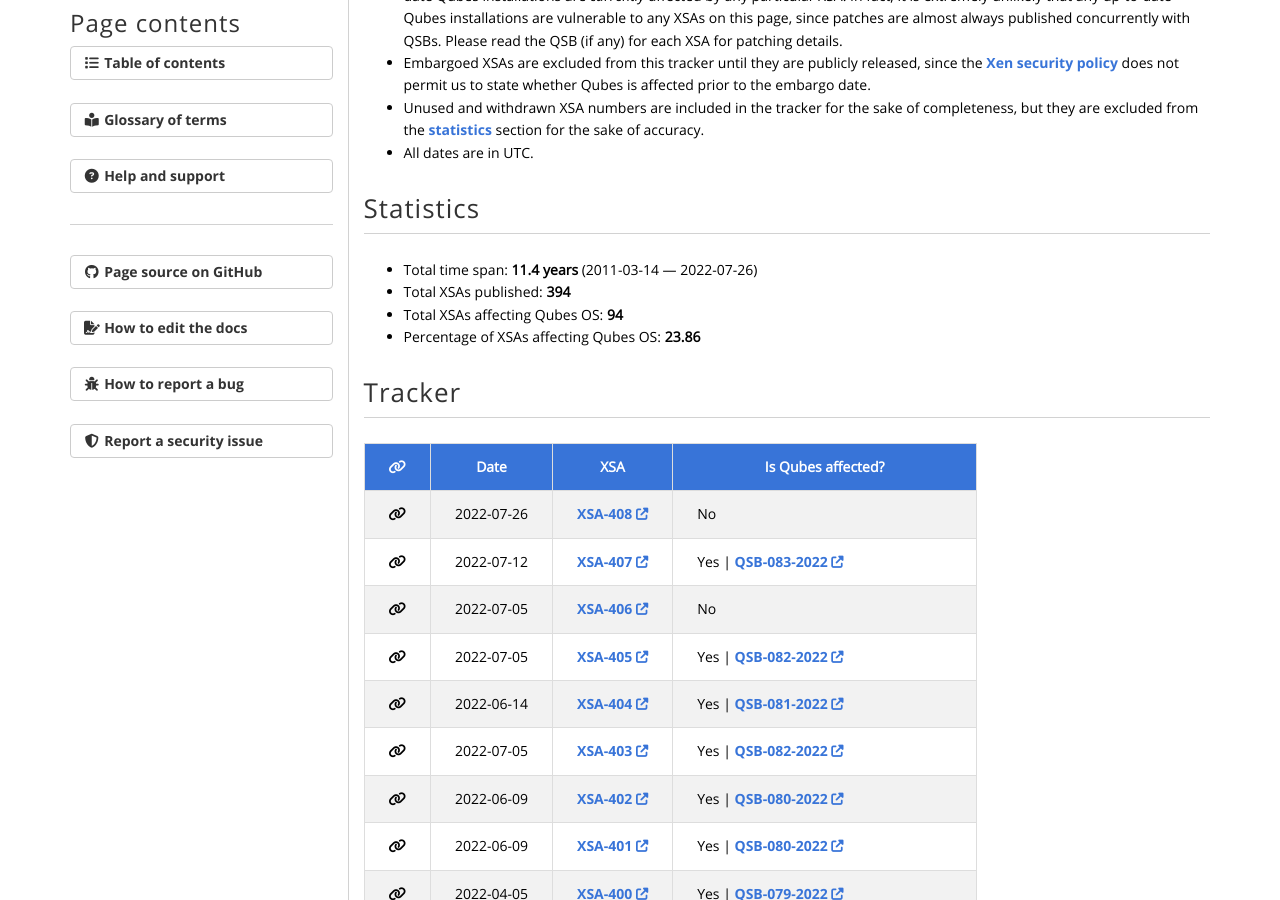
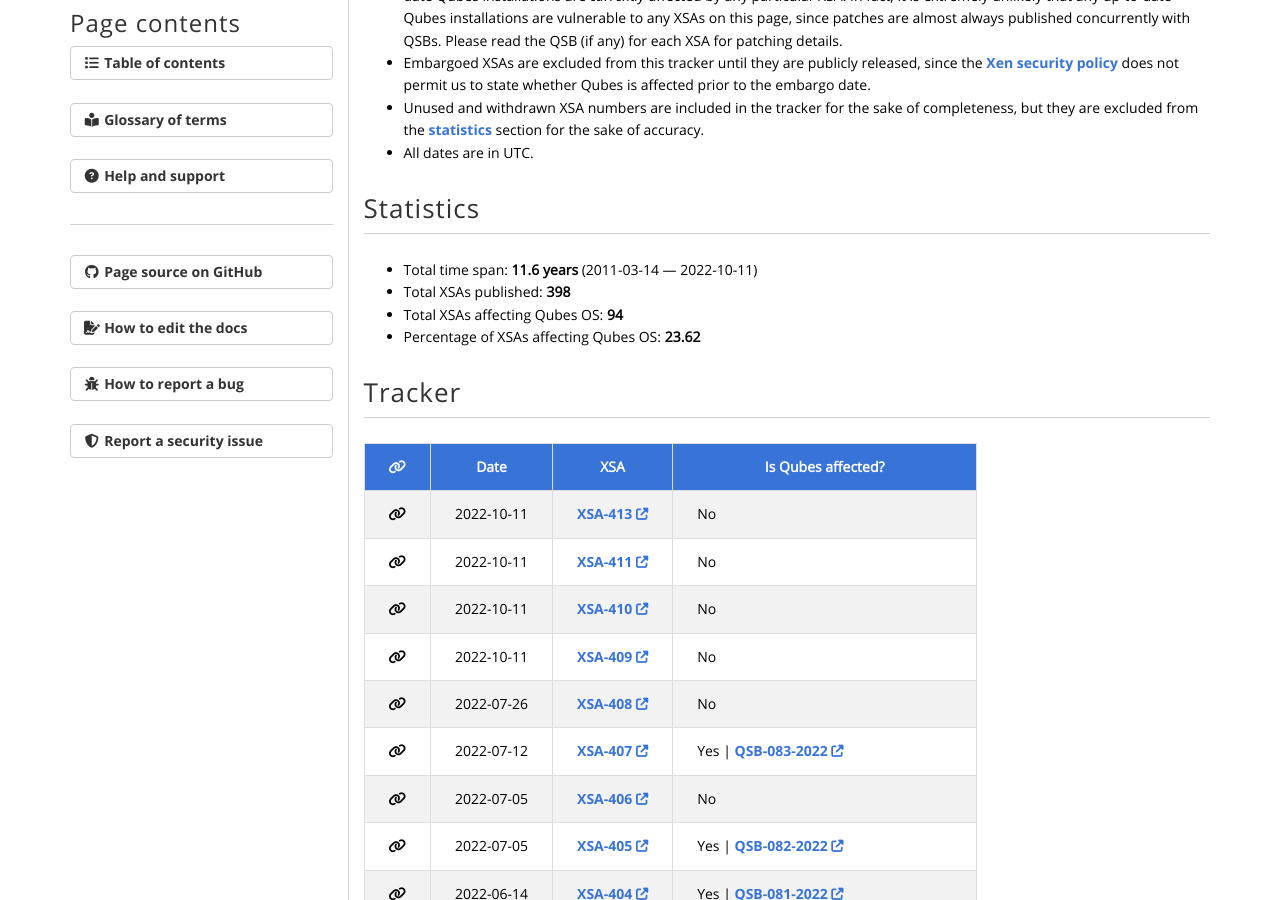
Before and after one commit to QubesOS/qubesos.github.io, a Jekyll site: the page built from pages/xsa.md, in a window 1280 px wide and 900 px high, scrolled down 545 px. Built offline with Jekyll 4.4.1, drawn with Linux system fonts in a browser that asks for light colours; some web fonts are replaced.

Commit message:
Add XSAs released on 2022-10-11

```diff
--- a/_data/sec-xsa.yml
+++ b/_data/sec-xsa.yml
@@ -1709,3 +1709,19 @@
 - xsa: 408
   date: 2022-07-26
   affected: no
+
+- xsa: 409
+  date: 2022-10-11
+  affected: no
+
+- xsa: 410
+  date: 2022-10-11
+  affected: no
+
+- xsa: 411
+  date: 2022-10-11
+  affected: no
+
+- xsa: 413
+  date: 2022-10-11
+  affected: no
```
